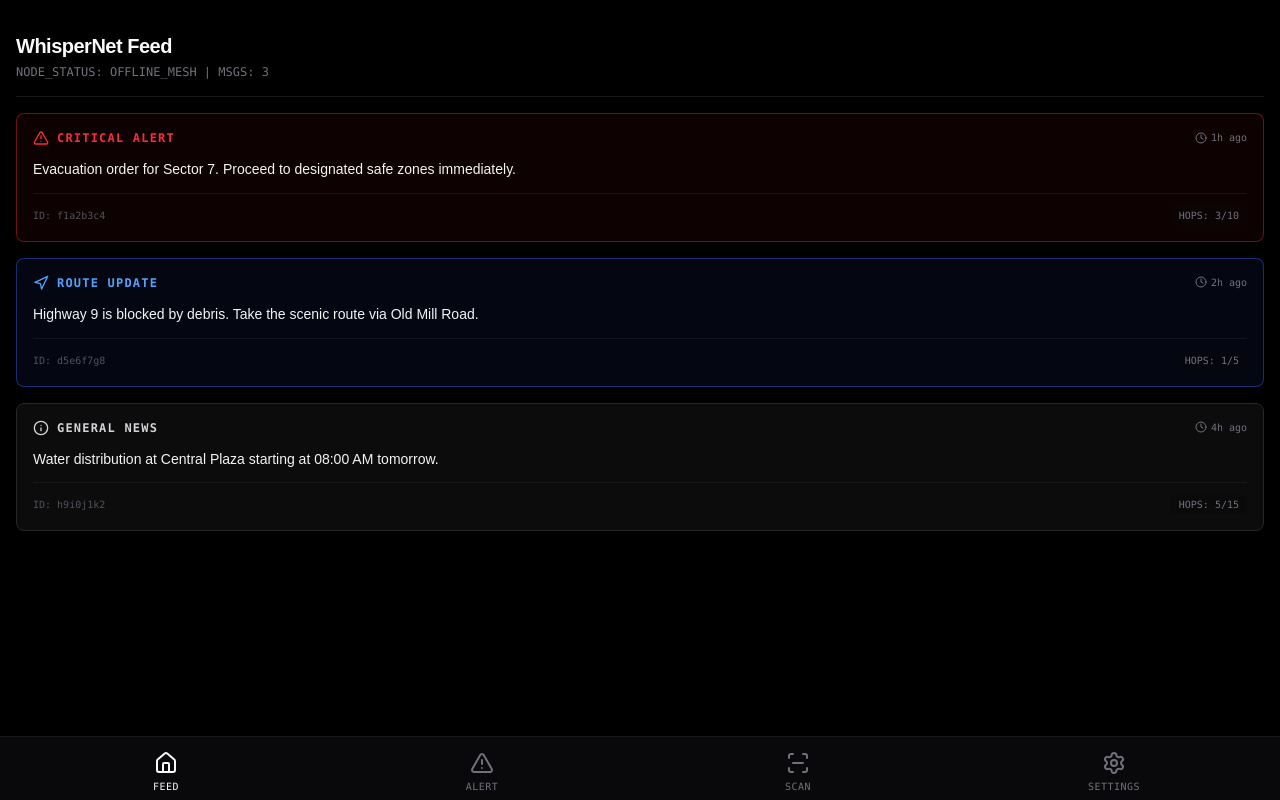
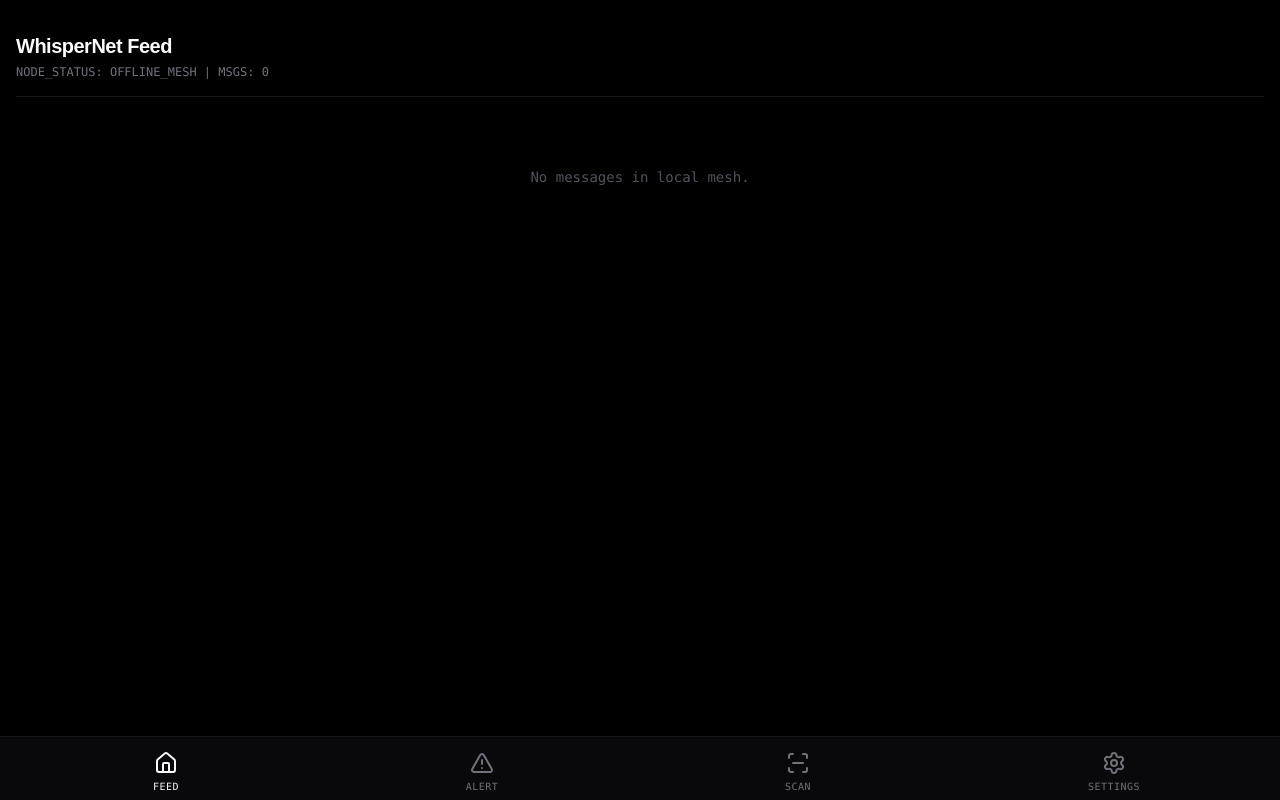
Before and after one commit to Aneeshie/WhisperNet, a React (Vite) app: page / in a window 1280 px wide. Built offline with nearby package versions, Linux system fonts and the light colour scheme.

Commit message:
feat: backend integration tests and stealth dev panel

```diff
--- a/package.json
+++ b/package.json
@@ -23,6 +23,7 @@
     "react-dom": "^19.2.5",
     "react-router-dom": "^7.14.2",
     "shadcn": "^4.4.0",
+    "sonner": "^2.0.7",
     "tailwind-merge": "^3.5.0",
     "tailwindcss": "^4.2.4",
     "tw-animate-css": "^1.4.0",
--- a/src/app/App.tsx
+++ b/src/app/App.tsx
@@ -1,5 +1,5 @@
-
 import { Routes, Route } from "react-router-dom";
+import { Toaster } from "sonner";
 import BottomNav from "@/components/BottomNav";
 import Feed from "@/pages/Feed";
 import Alert from "@/pages/Alert";
@@ -9,6 +9,7 @@ import Settings from "@/pages/Settings";
 export default function App() {
   return (
     <div className="flex flex-col min-h-screen bg-black text-zinc-50 font-sans selection:bg-zinc-800">
+      <Toaster theme="dark" position="top-center" />
       {/* Main Content Area */}
       <main className="flex-1 overflow-y-auto pb-16">
         <Routes>
@@ -19,7 +20,6 @@ export default function App() {
         </Routes>
       </main>
 
-
       {/* Persistent Bottom Navigation */}
       <BottomNav />
     </div>
--- a/src/pages/Alert.tsx
+++ b/src/pages/Alert.tsx
@@ -20,7 +20,7 @@ export default function Alert() {
     }
   };
 
-  const handleSubmit = () => {
+  const handleSubmit = async () => {
     if (!content.trim()) return;
 
     const now = Date.now();
@@ -40,7 +40,8 @@ export default function Alert() {
       trusted: true
     };
 
-    addMessage(newMessage);
+    await addMessage(newMessage);
+    setContent(""); // Clear form on success
     navigate("/"); // Redirect to feed to see it immediately
   };
 
--- a/src/pages/Feed.tsx
+++ b/src/pages/Feed.tsx
@@ -1,9 +1,14 @@
+import { useEffect } from "react";
 import { useUIStore } from "@/store";
 import { Clock, Navigation, AlertTriangle, Info } from "lucide-react";
 import type { Message } from "@/types/message";
 
 export default function Feed() {
-  const { messages } = useUIStore();
+  const { messages, fetchMessages } = useUIStore();
+
+  useEffect(() => {
+    fetchMessages();
+  }, [fetchMessages]);
 
   const getMessageConfig = (type: string) => {
     switch (type) {
--- a/src/pages/Settings.tsx
+++ b/src/pages/Settings.tsx
@@ -1,34 +1,105 @@
+import { useState, useRef } from "react";
 import { useUIStore } from "@/store";
+import { toast } from "sonner";
+import { db } from "@/db/db";
+import { createMessage, deleteExpiredMessages } from "@/db/messages";
+import { v4 as uuidv4 } from "uuid";
+import type { Message, MessageType } from "@/types/message";
 
 export default function Settings() {
-  const { isNavigating, setNavigating } = useUIStore();
+  const { isNavigating, setNavigating, fetchMessages } = useUIStore();
+
+  // Stealth Dev Mode State
+  const [devModeEnabled, setDevModeEnabled] = useState(false);
+  const tapCountRef = useRef(0);
+  const tapTimeoutRef = useRef<ReturnType<typeof setTimeout> | null>(null);
+
+  const handleSecretTap = () => {
+    if (devModeEnabled) return;
+
+    if (tapTimeoutRef.current) {
+      clearTimeout(tapTimeoutRef.current);
+    }
+
+    tapCountRef.current += 1;
+
+    if (tapCountRef.current >= 5) {
+      setDevModeEnabled(true);
+      toast.success("Developer Mode Unlocked");
+      tapCountRef.current = 0;
+    } else {
+      // Reset tap counter if they don't tap again within 500ms
+      tapTimeoutRef.current = setTimeout(() => {
+        tapCountRef.current = 0;
+      }, 500);
+    }
+  };
+
+  const handleGenerateMessages = async () => {
+    try {
+      const types: MessageType[] = ["alert", "news", "route", "resource"];
+      for (let i = 0; i < 50; i++) {
+        const type = types[Math.floor(Math.random() * types.length)];
+        const msg: Message = {
+          id: `msg_${uuidv4().substring(0, 8)}`,
+          type,
+          priority: type === "alert" ? "high" : "low",
+          content: `Automated test message ${i + 1} generated by Dev Tools.`,
+          createdAt: Date.now() - Math.floor(Math.random() * 10000000),
+          updatedAt: Date.now(),
+          expiresAt: Date.now() + 86400000,
+          version: 1,
+          hopCount: Math.floor(Math.random() * 5),
+          maxHopCount: 10,
+          trusted: true
+        };
+        await createMessage(msg);
+      }
+      await fetchMessages();
+      toast.success("50 dummy messages generated successfully!");
+    } catch (error) {
+      toast.error("Failed to generate dummy messages.");
+    }
+  };
+
+  const handleClearDatabase = async () => {
+    try {
+      await db.messages.clear();
+      await fetchMessages();
+      toast.warning("Database cleared completely.");
+    } catch (error) {
+      toast.error("Failed to clear database.");
+    }
+  };
+
+  const handleTTL = async () => {
+    try {
+      await deleteExpiredMessages();
+      await fetchMessages();
+      toast.info("TTL Cleanup triggered successfully.");
+    } catch (error) {
+      toast.error("Failed to run TTL cleanup.");
+    }
+  };
 
   return (
     <div className="flex flex-col h-full p-4 space-y-4">
       <header className="py-4 border-b border-zinc-900">
         <h1 className="text-xl font-bold tracking-tight">Node Settings</h1>
-        <p className="text-xs font-mono text-zinc-500 mt-1">LOCAL_CONFIG: ACTIVE</p>
+        <p
+          className="text-xs font-mono text-zinc-500 mt-1 select-none active:text-zinc-400"
+          onClick={handleSecretTap}
+        >
+          LOCAL_CONFIG: ACTIVE
+        </p>
       </header>
 
-      <div className="flex-1 space-y-6 mt-4">
+      <div className="flex-1 space-y-6 mt-4 pb-8">
         <div className="space-y-2">
           <h2 className="text-xs font-mono text-zinc-500 uppercase tracking-widest">Identity</h2>
           <div className="bg-zinc-900/30 p-3 rounded border border-zinc-800 flex justify-between items-center">
             <span className="text-sm font-mono text-zinc-400">NODE_ID</span>
             <span className="text-sm font-mono text-zinc-100">usr_8f92a1b</span>
-          </div>
-        </div>
-
-        <div className="space-y-2">
-          <h2 className="text-xs font-mono text-zinc-500 uppercase tracking-widest">Storage</h2>
-          <div className="bg-zinc-900/30 p-3 rounded border border-zinc-800 flex flex-col space-y-1">
-            <div className="flex justify-between items-center">
-              <span className="text-sm font-mono text-zinc-400">LOCAL_DB_SIZE</span>
-              <span className="text-sm font-mono text-zinc-100">1.2 MB</span>
-            </div>
-            <button className="text-xs font-mono text-red-500 self-start mt-2 border border-red-900/50 bg-red-950/20 px-2 py-1 rounded">
-              PURGE_DATA
-            </button>
           </div>
         </div>
 
@@ -48,6 +119,38 @@ export default function Settings() {
             </button>
           </div>
         </div>
+
+        {devModeEnabled && (
+          <div className="space-y-2 animate-in fade-in slide-in-from-bottom-2 duration-300">
+            <h2 className="text-xs font-mono text-amber-500 uppercase tracking-widest flex items-center space-x-2">
+              <span>Dev Tools Panel</span>
+            </h2>
+            <div className="bg-zinc-950 p-3 rounded-md border border-amber-900/50 flex flex-col space-y-3">
+              <p className="text-xs font-mono text-zinc-500">DEXIE_JS_CONTROLS</p>
+
+              <button
+                onClick={handleGenerateMessages}
+                className="w-full py-2 bg-zinc-900 border border-zinc-800 text-zinc-300 text-xs font-mono rounded active:bg-zinc-800 transition-colors"
+              >
+                GENERATE 50 DUMMY MESSAGES
+              </button>
+
+              <button
+                onClick={handleTTL}
+                className="w-full py-2 bg-zinc-900 border border-zinc-800 text-zinc-300 text-xs font-mono rounded active:bg-zinc-800 transition-colors"
+              >
+                TRIGGER TTL CLEANUP
+              </button>
+
+              <button
+                onClick={handleClearDatabase}
+                className="w-full py-2 bg-red-950/20 border border-red-900/50 text-red-500 text-xs font-mono rounded active:bg-red-900/20 transition-colors"
+              >
+                CLEAR DATABASE
+              </button>
+            </div>
+          </div>
+        )}
       </div>
     </div>
   );
--- a/src/store/index.ts
+++ b/src/store/index.ts
@@ -1,58 +1,40 @@
 import { create } from 'zustand';
+import { toast } from 'sonner';
 import type { Message } from '@/types/message';
+import { createMessage, getMessages } from '@/db/messages';
 
 interface UIState {
   isNavigating: boolean;
   setNavigating: (state: boolean) => void;
   messages: Message[];
-  addMessage: (msg: Message) => void;
+  fetchMessages: () => Promise<void>;
+  addMessage: (msg: Message) => Promise<void>;
 }
-
-const MOCK_MESSAGES: Message[] = [
-  {
-    id: 'msg_f1a2b3c4',
-    type: 'alert',
-    priority: 'high',
-    content: 'Evacuation order for Sector 7. Proceed to designated safe zones immediately.',
-    createdAt: Date.now() - 3600000, // 1 hour ago
-    updatedAt: Date.now() - 3600000,
-    expiresAt: Date.now() + 43200000, // +12 hours
-    version: 1,
-    hopCount: 3,
-    maxHopCount: 10,
-    trusted: true
-  },
-  {
-    id: 'msg_d5e6f7g8',
-    type: 'route',
-    priority: 'medium',
-    content: 'Highway 9 is blocked by debris. Take the scenic route via Old Mill Road.',
-    createdAt: Date.now() - 7200000, // 2 hours ago
-    updatedAt: Date.now() - 7200000,
-    expiresAt: Date.now() + 86400000, // +24 hours
-    version: 1,
-    hopCount: 1,
-    maxHopCount: 5,
-    trusted: false
-  },
-  {
-    id: 'msg_h9i0j1k2',
-    type: 'news',
-    priority: 'low',
-    content: 'Water distribution at Central Plaza starting at 08:00 AM tomorrow.',
-    createdAt: Date.now() - 14400000, // 4 hours ago
-    updatedAt: Date.now() - 14400000,
-    expiresAt: Date.now() + 172800000, // +48 hours
-    version: 1,
-    hopCount: 5,
-    maxHopCount: 15,
-    trusted: true
-  }
-];
 
 export const useUIStore = create<UIState>((set) => ({
   isNavigating: false,
   setNavigating: (state) => set({ isNavigating: state }),
-  messages: MOCK_MESSAGES,
-  addMessage: (msg) => set((state) => ({ messages: [msg, ...state.messages] }))
+  messages: [],
+  fetchMessages: async () => {
+    try {
+      const dbMessages = await getMessages();
+      set({ messages: dbMessages });
+    } catch (error) {
+      console.error("Failed to fetch messages from DB:", error);
+      toast.error("Database Error: Failed to fetch messages");
+    }
+  },
+  addMessage: async (msg) => {
+    try {
+      await createMessage(msg);
+      toast.success("Message persisted to local mesh DB");
+
+      // Re-fetch to ensure store and DB are perfectly in sync
+      const dbMessages = await getMessages();
+      set({ messages: dbMessages });
+    } catch (error) {
+      console.error("Failed to save message to DB:", error);
+      toast.error("Database Error: Failed to save message");
+    }
+  }
 }));
```
Also changed, not shown: 1 other file (tests, documents, lock files or other folders).
